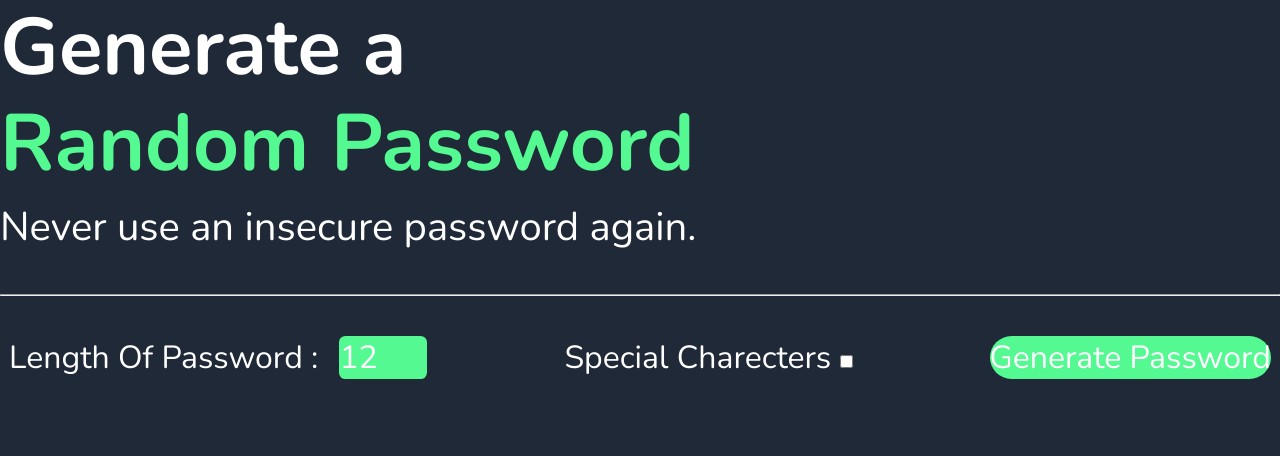
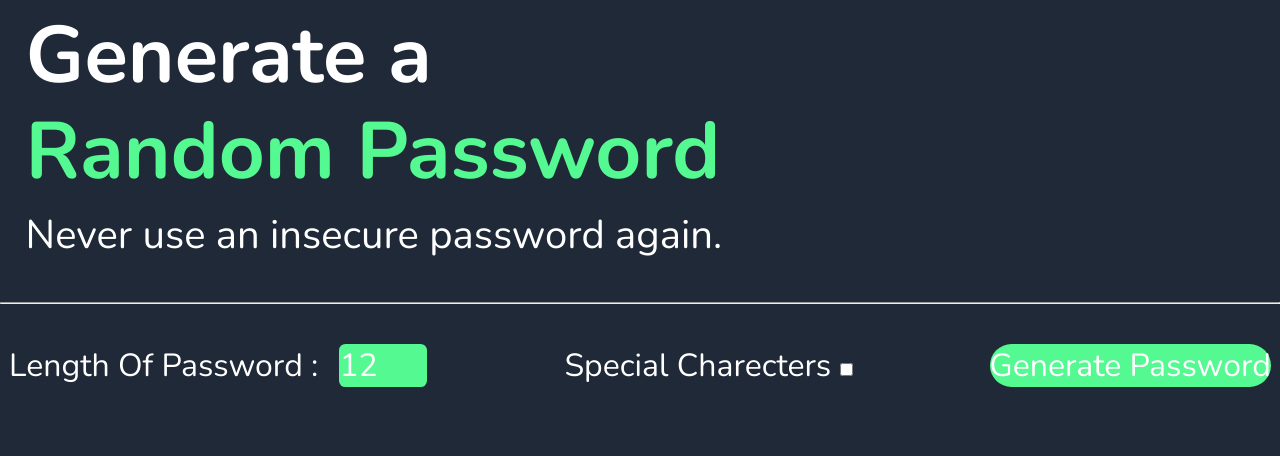
Before and after one commit to KunalAror/Password-Generator, a plain HTML site: page index.html in a window 1280 px wide. Shown: the top 456 px of the page. Drawn offline with nearby package versions, Linux system fonts and the light colour scheme.

Commit message:
added margin

```diff
--- a/css/style.css
+++ b/css/style.css
@@ -8,6 +8,9 @@
     color: white;
 }
 
+.topcontent{
+    margin: 1vh 0 0 2vw;
+}
 h1{
     display: flex;
     flex-direction: column;
```
